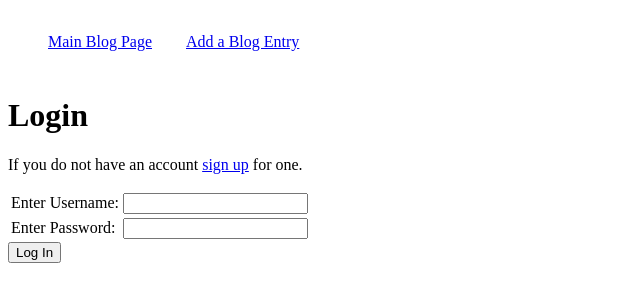
After one commit to joeballo/blogz, a Flask app: page /login in a window 1280 px wide. The commit adds this page. Shown: the top 302 px of the page, without its empty margins (0-640 px from the left). Run offline with Flask 2, Linux system fonts and the light colour scheme.

Commit message:
created login signup templates and handlers

```diff
--- a/main.py
+++ b/main.py
@@ -1,11 +1,12 @@
-from flask import Flask, request, redirect, render_template
+from flask import Flask, request, redirect, render_template, session, flash
 from flask_sqlalchemy import SQLAlchemy
 
 app = Flask(__name__)
 app.config['DEBUG'] = True
-app.config['SQLALCHEMY_DATABASE_URI'] = 'mysql+pymysql://build-a-blog:password@localhost:8889/build-a-blog'
+app.config['SQLALCHEMY_DATABASE_URI'] = 'mysql+pymysql://blogz:password@localhost:8889/blogz'
 app.config['SQLALCHEMY_ECHO'] = True
 db = SQLAlchemy(app)
+app.secret_key = 'y337kGcs&zP3B'
 
 
 class Blog(db.Model):
@@ -13,10 +14,29 @@ class Blog(db.Model):
     id = db.Column(db.Integer, primary_key=True)
     blog_title = db.Column(db.String(120))
     blog_body = db.Column(db.String(300))
+    owner_id = db.Column(db.Integer, db.ForeignKey('user.id'))
 
-    def __init__(self, blog_title, blog_body):
+    def __init__(self, blog_title, blog_body, owner):
         self.blog_title = blog_title
         self.blog_body = blog_body
+        self.owner = owner
+
+class User(db.Model):
+
+    id = db.Column(db.Integer, primary_key=True)
+    username = db.Column(db.String(30))
+    password = db.Column(db.String(30))
+    blogs = db.relationship('Blog', backref='owner')
+
+    def __init__(self, username, password):
+        self.username = username
+        self.password = password
+
+# @app.before_request
+# def require_login():
+#     allowed_routes = ['/login', '/register']
+#     if request.endpoint not in allowed_routes and 'email' not in session:
+#         return redirect('/login')
 
 @app.route('/blog')
 def blog_listing():
@@ -31,12 +51,72 @@ def blog_listing():
         blog=blog)
 
 
+
+@app.route('/signup', methods=['POST', 'GET'])
+def signup():
+    if request.method == 'POST':
+        username = request.form['username']
+        password = request.form['password']
+        verify = request.form['verify']
+
+        if len(username) <= 3:
+            flash('Invalid username, must be at least 3 characters')
+            return redirect('/signup')
+
+        if len(password) <= 3:
+            flash('Invalide password, must be at least 3 characters')
+            return redirect('/signup')
+
+        if password != verify:
+            flash('Passwords do not match')
+            return redirect('/signup')
+
+        existing_user = User.query.filter_by(username=username).first()
+
+        if not existing_user:
+            new_user = User(username, password)
+            db.session.add(new_user)
+            db.session.commit()
+            session['username'] = username
+            return redirect('/newpost')
+
+        else:
+            flash('That username already exists')
+            return redirect('/signup')
+
+    return render_template('signup.html')
+
+@app.route('/login', methods=['POST', 'GET'])
+def login():
+
+    if request.method == 'POST':
+        username = request.form['username']
+        password = request.form['password']
+        user = User.query.filter_by(username=username).first()
+
+        if user.username != username:
+            flash('No such username', 'error')
+            return redirect('/login')
+
+        if user.password != password:
+            flash('Incorrect password')
+            return redirect('/login')
+
+        else:
+            session['username'] = username
+            flash("Logged In")
+            return redirect('/newpost')
+
+
+    return render_template('login.html')
+
 @app.route('/newpost', methods=['POST', 'GET']) #create a blog
 def new_post():
 
     if request.method == 'POST':
         blog_title = request.form['blog_title']
         blog_body = request.form['blog_body']
+        blog_owner = request.form['owner']
 
         blog_title_error = ""
         blog_body_error = ""
@@ -50,11 +130,10 @@ def new_post():
         if not blog_title_error and not blog_body_error:
 
 
-            new_blog = Blog(blog_title, blog_body)
+            new_blog = Blog(blog_title, blog_body, blog_owner)
             db.session.add(new_blog)
             db.session.commit()
 
-            #blogs = Blog.query.filter_by(id).first()
             new_id = new_blog.id
 
             return redirect('/blog?id={0}'.format(new_id))
@@ -77,6 +156,5 @@ def new_post():
 
 
 
-
 if __name__ == '__main__':
     app.run()
--- a/templates/base.html
+++ b/templates/base.html
@@ -15,6 +15,14 @@
     </head>
 <body>
 
+    {% with messages = get_flashed_messages(with_categories=True) %}
+        <ul>
+            {% for category, message in messages %}
+                <li class='{{category}}'>[[ message ]]</li>
+            {% endfor %}
+        </ul>
+    {% endwith %}
+
     {% block content %}
     {% endblock %}
 
--- /dev/null
+++ b/templates/login.html
@@ -0,0 +1,31 @@
+{% extends 'base.html' %}
+
+{% block content %}
+    <h1>Login</h1>
+    <p>If you do not have an account <a href='/signup'>sign up</a> for one.</p>
+
+    <form action='/login' method='POST'>
+        <table>
+            <tr>
+                <td>
+                    <label for='username'>Enter Username:</label>
+                </td>
+                <td>
+                    <input type='text' name='username' id='username' />
+                </td>
+            </tr>
+            <tr>
+                <td>
+                    <label for='password'>Enter Password:</label>
+                </td>
+                <td>
+                    <input type='password' name='password' id='password' />
+                </td>
+            </tr>
+        </table>
+        <input type='submit' value='Log In' />
+    </form>
+
+
+
+{% endblock %}
```
Also changed, not shown: templates/signup.html (added, +7 -0 lines).
